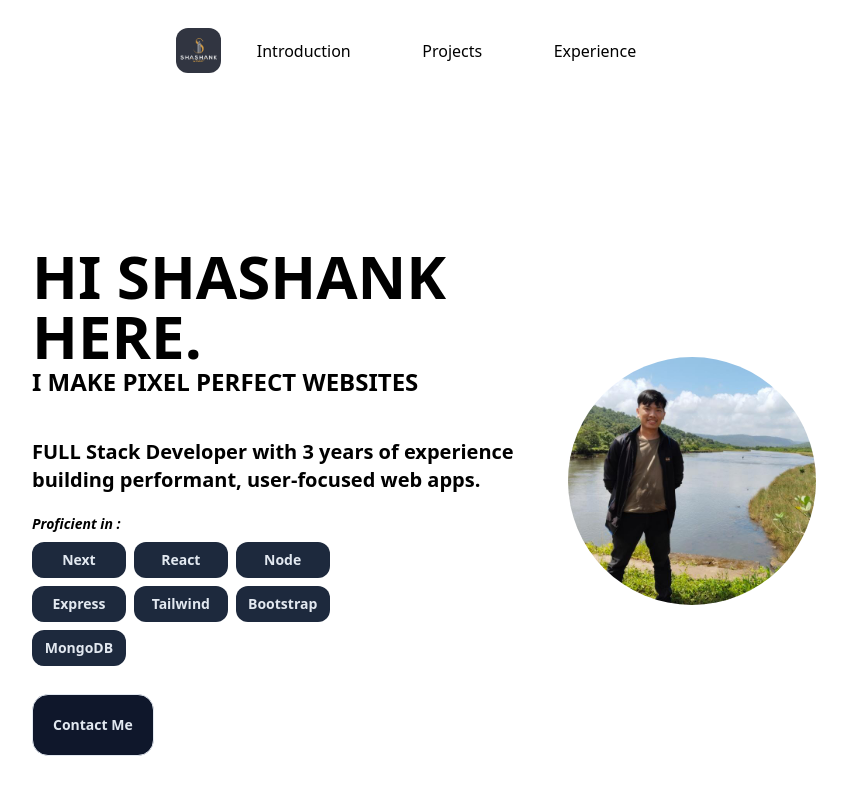
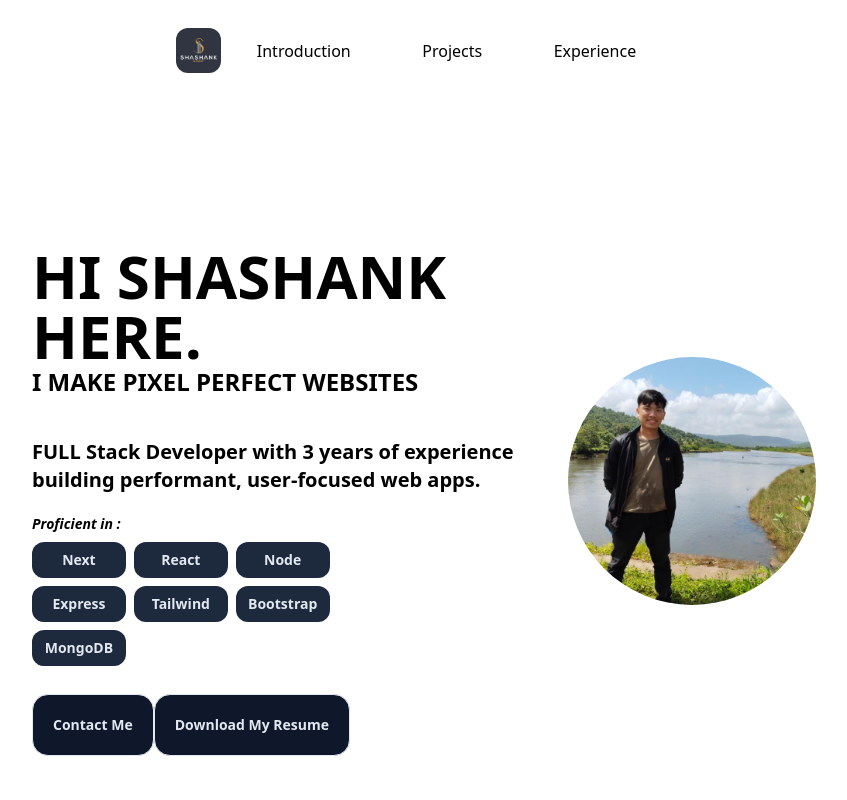
Before and after one commit to shashankthapa/next-portfolio2, a Next.js app: page /dashboard in a window 1280 px wide. Shown: the top 800 px of the page, without its empty margins (216-1063 px from the left). Built offline with nearby package versions, Linux system fonts and the light colour scheme; no server answers.

Commit message:
added resume section

```diff
--- a/app/components/ui/Dashboard/Experience/ExperienceSection.tsx
+++ b/app/components/ui/Dashboard/Experience/ExperienceSection.tsx
@@ -5,6 +5,7 @@ interface ExperienceProps {
   companyPosition?: string;
   companyAccomplishments: string[];
 }
+
 interface ExperiencePropsList {
   companyName: string;
   companyArea: string;
--- a/app/components/ui/Dashboard/Hero/Button.tsx
+++ b/app/components/ui/Dashboard/Hero/Button.tsx
@@ -2,11 +2,15 @@
 
 import React from "react";
 
-const Button = () => {
+interface ButtonProps {
+  name: string;
+}
+
+const Button = ({ name }: ButtonProps) => {
   return (
     <div className="flex mt-5 overflow-hidden">
       <button className="text-sm border p-5 cursor-pointer hover:text-green-400 text-slate-200 bg-slate-900 font-bold rounded-2xl">
-        Contact Me
+        {name}
       </button>
     </div>
   );
--- a/app/components/ui/Dashboard/Hero/Hero.tsx
+++ b/app/components/ui/Dashboard/Hero/Hero.tsx
@@ -25,9 +25,12 @@ const Hero = () => {
         <div>
           <TechStack />
         </div>
-        <div className="">
-          <Link about="Contact me" href="/contact">
-            <Button />
+        <div className="flex">
+          <Link href="/contact">
+            <Button name="Contact Me" />
+          </Link>
+          <Link href="/resume/shashank_thapa.pdf">
+            <Button name="Download My Resume" />
           </Link>
         </div>
       </div>
```
Also changed, not shown: 1 other file (tests, documents, lock files or other folders).
